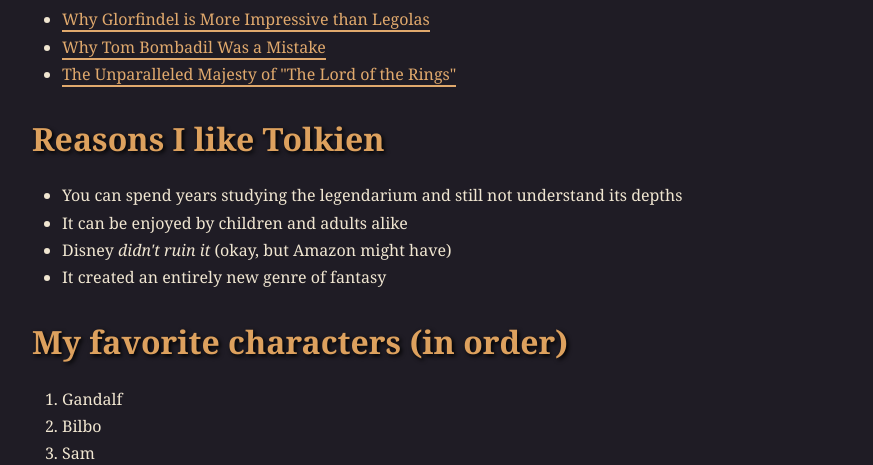
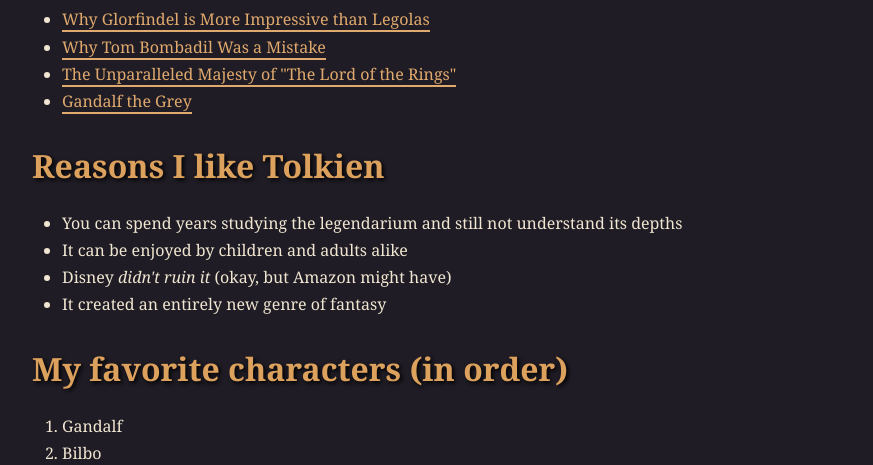
Before and after one commit to vt172/bootdev_static_webgen, a plain HTML site: page docs/index.html in a window 1280 px wide. Shown: the part 635-1100 px from the top of the page, without its empty margins (208-1081 px from the left). Drawn offline with Linux system fonts and the light colour scheme.

Commit message:
uploading the website

```diff
--- a/docs/index.html
+++ b/docs/index.html
@@ -8,7 +8,7 @@
   </head>
 
   <body>
-    <article><div><h1>Tolkien Fan Club</h1><p><img src="https://vt172.github.io/bootdev_static_webgen/images/tolkien.png" alt="JRR Tolkien sitting"></img></p><p>Here's the deal, <b>I like Tolkien</b>.</p><blockquote>"I am in fact a Hobbit in all but size."-- J.R.R. Tolkien</blockquote><h2>Blog posts</h2><ul><li><a href="https://vt172.github.io/bootdev_static_webgen/blog/glorfindel">Why Glorfindel is More Impressive than Legolas</a></li><li><a href="https://vt172.github.io/bootdev_static_webgen/blog/tom">Why Tom Bombadil Was a Mistake</a></li><li><a href="https://vt172.github.io/bootdev_static_webgen/blog/majesty">The Unparalleled Majesty of "The Lord of the Rings"</a></li></ul><h2>Reasons I like Tolkien</h2><ul><li>You can spend years studying the legendarium and still not understand its depths</li><li>It can be enjoyed by children and adults alike</li><li>Disney <i>didn't ruin it</i> (okay, but Amazon might have)</li><li>It created an entirely new genre of fantasy</li></ul><h2>My favorite characters (in order)</h2><ol><li>Gandalf</li><li>Bilbo</li><li>Sam</li><li>Glorfindel</li><li>Galadriel</li><li>Elrond</li><li>Thorin</li><li>Sauron</li><li>Aragorn</li></ol><p>Here's what <code>elflang</code> looks like (the perfect coding language):</p><pre><code>func main(){
+    <article><div><h1>Tolkien Fan Club</h1><p><img src="https://vt172.github.io/bootdev_static_webgen/images/tolkien.png" alt="JRR Tolkien sitting"></img></p><p>Here's the deal, <b>I like Tolkien</b>.</p><blockquote>"I am in fact a Hobbit in all but size."-- J.R.R. Tolkien</blockquote><h2>Blog posts</h2><ul><li><a href="https://vt172.github.io/bootdev_static_webgen/blog/glorfindel">Why Glorfindel is More Impressive than Legolas</a></li><li><a href="https://vt172.github.io/bootdev_static_webgen/blog/tom">Why Tom Bombadil Was a Mistake</a></li><li><a href="https://vt172.github.io/bootdev_static_webgen/blog/majesty">The Unparalleled Majesty of "The Lord of the Rings"</a></li><li><a href="https://vt172.github.io/bootdev_static_webgen/blog/gandalf">Gandalf the Grey</a></li></ul><h2>Reasons I like Tolkien</h2><ul><li>You can spend years studying the legendarium and still not understand its depths</li><li>It can be enjoyed by children and adults alike</li><li>Disney <i>didn't ruin it</i> (okay, but Amazon might have)</li><li>It created an entirely new genre of fantasy</li></ul><h2>My favorite characters (in order)</h2><ol><li>Gandalf</li><li>Bilbo</li><li>Sam</li><li>Glorfindel</li><li>Galadriel</li><li>Elrond</li><li>Thorin</li><li>Sauron</li><li>Aragorn</li></ol><p>Here's what <code>elflang</code> looks like (the perfect coding language):</p><pre><code>func main(){
     fmt.Println("Aiya, Ambar!")
 }
 </code></pre><p>Want to get in touch? <a href="https://vt172.github.io/bootdev_static_webgen/contact">Contact me here</a>.</p><p>This site was generated with a custom-built <a href="https://www.boot.dev/courses/build-static-site-generator-python">static site generator</a> from the course on <a href="https://www.boot.dev">Boot.dev</a>.</p></div></article>
```
Also changed, not shown: 2 other files.
